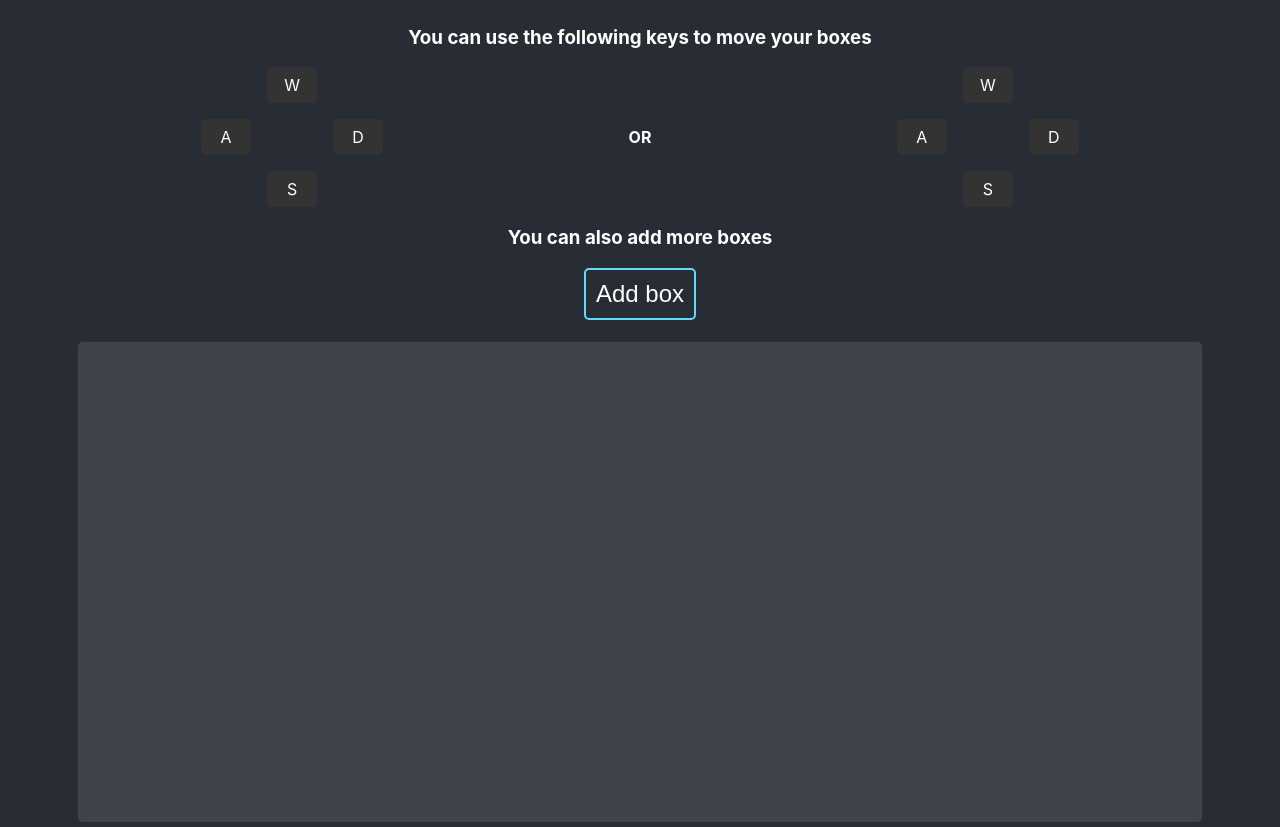
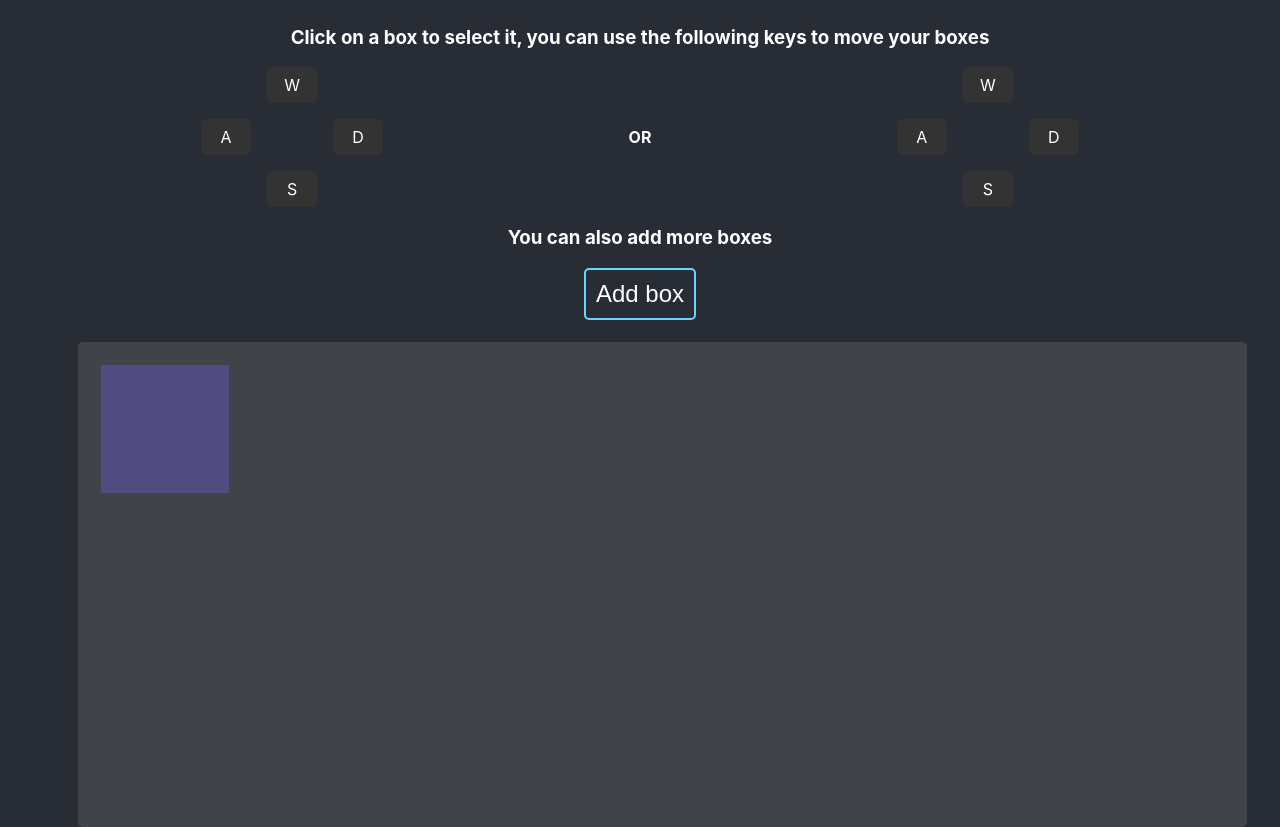
Before and after one commit to kartik2406/box-generator, a React (Create React App) app: page / in a window 1280 px wide. Both pictures are taken after a click on the button "Add box". Built offline with nearby package versions, Linux system fonts and the light colour scheme.

Commit message:
User is able to add, select box

```diff
--- a/src/App.css
+++ b/src/App.css
@@ -53,22 +53,40 @@
 .btn {
   background: none;
   border: none;
-  color: white;
+  color: var(--text-color);
   font-size: 1.5rem;
   cursor: pointer;
-  border: 2px solid #61dafb;
+  border: 2px solid var(--primary);
   padding: 10px;
   border-radius: 5px;
   transition: 0.2s;
 }
 .btn:hover {
-  background: #61dafb;
-  color: #333;
+  background: var(--primary);
+  color: var(--text-color-dark);
 }
 .box-container {
   margin-top: 2%;
   width: 100%;
-  height: 60vh;
+  height: auto;
+  min-height: 55vh;
   background: rgb(160, 160, 160, 0.2);
   border-radius: 5px;
+  padding: 2%;
+  display: flex;
+  flex-wrap: wrap;
+  gap: 10px;
 }
+
+.box {
+  width: 8rem;
+  height: 8rem;
+  background: rebeccapurple;
+  opacity: 0.4;
+  cursor: pointer;
+}
+
+.box:focus,
+.box.box--selected {
+  outline: 2px solid var(--primary);
+}
--- a/src/App.js
+++ b/src/App.js
@@ -1,12 +1,59 @@
+import { useState } from "react";
 import "./App.css";
 
+const getColor = () => {
+  const colors = [
+    "Tomato",
+    "Orange",
+    "DodgerBlue",
+    "MediumSeaGreen",
+    "SlateBlue",
+    "Violet",
+    "Chocolate",
+    "SeaGreen",
+    "SpringGreen",
+    "MidnightBlue",
+    "LightSeaGreen",
+    "LavenderBlush",
+    "Indigo",
+    "FireBrick",
+    "DeepSkyBlue",
+    "DarkTurquoise",
+    "DarkBlue",
+    "Aqua",
+    "CornflowerBlue",
+    "Coral",
+    "CadetBlue",
+    "Brown",
+  ];
+  return colors[Math.round(Math.random() * (colors.length - 1))];
+};
 function App() {
+  const [boxes, setBoxes] = useState([]);
+  const addBox = () => {
+    setBoxes((prev) => {
+      const last = prev[prev.length - 1];
+      return [...prev, { id: last ? last.id + 1 : 0, color: getColor() }];
+    });
+  };
+  const onSelect = (selectedBox) => {
+    setBoxes((prev) => {
+      prev = prev.map((box) => {
+        delete box.isSelected;
+        return box;
+      });
+      let curentBox = prev.find((box) => box.id === selectedBox.id);
+      curentBox.isSelected = true;
+      return prev;
+    });
+  };
   return (
     <div className="container">
       <section className="instructions">
         <section className="movement">
           <h1 className="section-title">
-            You can use the following keys to move your boxes
+            Click on a box to select it, you can use the following keys to move
+            your boxes
           </h1>
           <section className="key-info">
             <div className="movement-keys">
@@ -26,10 +73,23 @@ function App() {
         </section>
         <section className="add-box-section">
           <h1 className="section-title"> You can also add more boxes</h1>
-          <button className="btn">Add box</button>
+          <button className="btn" onClick={addBox}>
+            Add box
+          </button>
         </section>
       </section>
-      <section className="box-container"></section>
+      <section className="box-container">
+        {boxes.map((box, index) => (
+          <div
+            key={index}
+            className={`box ${box.isSelected ? "box--selected" : ""}`}
+            style={{ zIndex: box.id, background: box.color }}
+            onClick={() => onSelect(box)}
+          >
+            {/* {JSON.stringify(box)} */}
+          </div>
+        ))}
+      </section>
     </div>
   );
 }
--- a/src/index.css
+++ b/src/index.css
@@ -1,3 +1,9 @@
+:root {
+  --bg-color: #282c34;
+  --text-color: white;
+  --text-color-dark: #333;
+  --primary: #61dafb;
+}
 body {
   margin: 0;
   font-family: -apple-system, BlinkMacSystemFont, "Segoe UI", "Roboto", "Oxygen",
@@ -5,8 +11,8 @@ body {
     sans-serif;
   -webkit-font-smoothing: antialiased;
   -moz-osx-font-smoothing: grayscale;
-  background: #282c34;
-  color: white;
+  background: var(--bg-color);
+  color: var(--text-color);
 }
 
 code {
```
Also changed, not shown: 1 other file (tests, documents, lock files or other folders).
